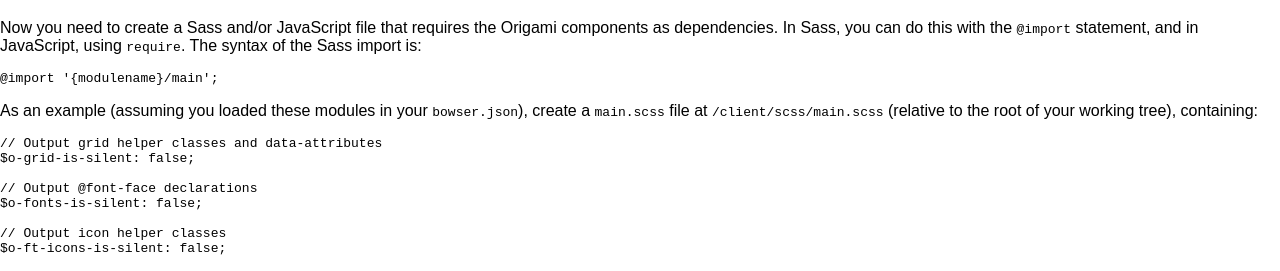
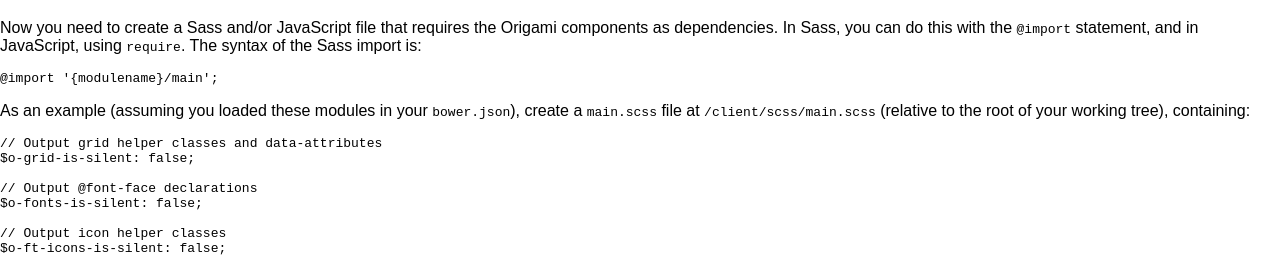
Before and after one commit to Financial-Times/ft-origami, a Jekyll site: the page built from docs/developer-guide/building-modules.md, in a window 1280 px wide and 900 px high, scrolled down 3478 px. Shown: the part 155-426 px from the top of the window. Built offline with Jekyll 4.4.1, drawn with Linux system fonts in a browser that asks for light colours; nearby versions of some CDN libraries; comment, search, counter and statistics services are not loaded; a style sheet for code colours, icons or effects is not loaded.

Commit message:
Fix two typos in "bower"

```diff
--- a/docs/developer-guide/building-modules.md
+++ b/docs/developer-guide/building-modules.md
@@ -191,7 +191,7 @@ Now you need to create a Sass and/or JavaScript file that requires the Origami c
 
 	@import '{modulename}/main';
 
-As an example (assuming you loaded these modules in your `bowser.json`), create a `main.scss` file at `/client/scss/main.scss` (relative to the root of your working tree), containing:
+As an example (assuming you loaded these modules in your `bower.json`), create a `main.scss` file at `/client/scss/main.scss` (relative to the root of your working tree), containing:
 
 	// Output grid helper classes and data-attributes
 	$o-grid-is-silent: false;
```
Also changed, not shown: docs/component-spec/modules.md (+1 -1 lines).
